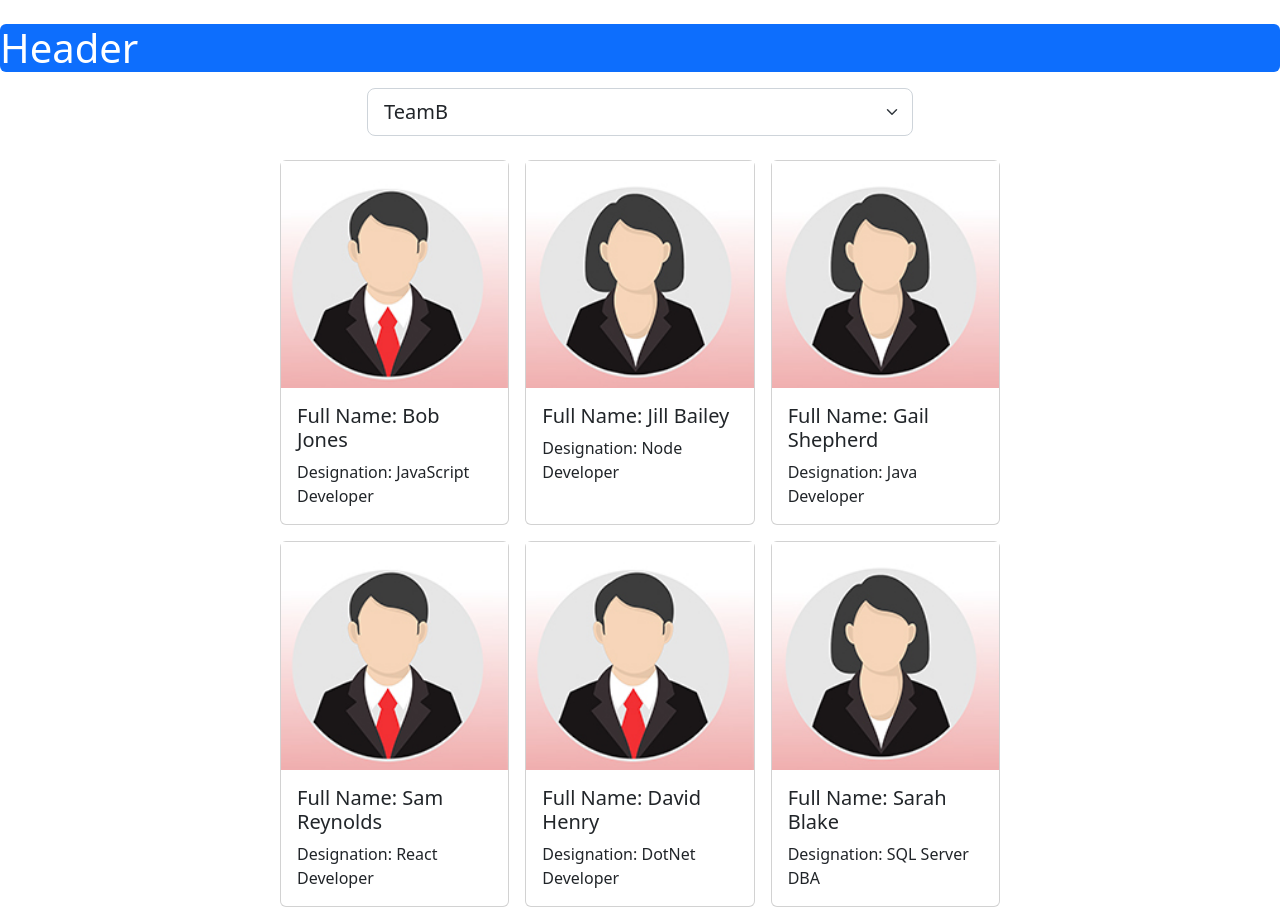
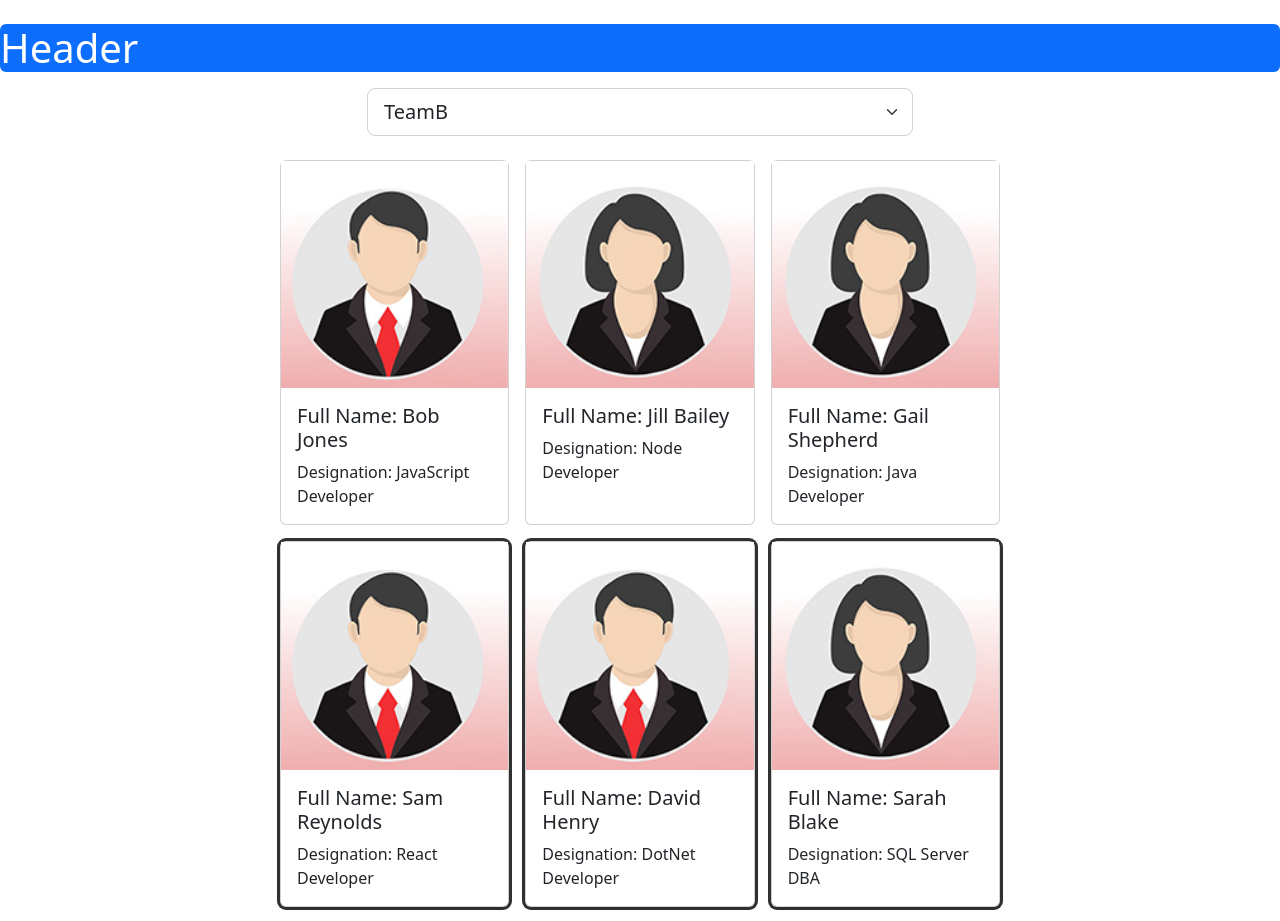
Before and after one commit to Haashir-Shakeel/react-TeamMemeberAllocation, a React (Create React App) app: page / in a window 1280 px wide. Shown: the top 921 px of the page. Built offline with nearby package versions, Linux system fonts and the light colour scheme.

Commit message:
member addition and removal working

```diff
--- a/src/App.css
+++ b/src/App.css
@@ -2,3 +2,7 @@
   display: grid;
   grid-template-columns: 1fr 1fr 1fr;
 }
+
+.standout{
+  box-shadow: rgba(0, 0, 0, 0.16) 0px 1px 4px, rgb(51, 51, 51) 0px 0px 0px 3px;
+}
--- a/src/components/Employees.jsx
+++ b/src/components/Employees.jsx
@@ -90,11 +90,20 @@
       teamName: "TeamD"
     }])
 
+    const handleEmpoyeeCardClick = (event) => {
+      console.log('inside emplyee card click')
+      const transformedEmployees = employees.map((employee) => employee.id === parseInt(event.currentTarget.id)
+        ?(employee.teamName === team)?{...employee, teamName:''}:{...employee,teamName:team}
+        :employee)
+
+        SetEmployees(transformedEmployees)
+    }
+
   return (
     <main className='container'>
       <div className='row justify-content-center mb-3 mt-3'>
         <div className='col-6'>
-          <select className='form-select form-select-lg' value={team} onChange={(e)=>setTeam(e.target.value)}>
+          <select className='form-select form-select-lg' value={team}  onChange={(e)=>setTeam(e.target.value)}>
             <option value="TeamA">TeamA</option>
             <option value="TeamB">TeamB</option>
             <option value="TeamC">TeamC</option>
@@ -107,20 +116,20 @@
           <div className='card-collection'>
 
             {
-              employees.map((item)=>{
+              employees.map((employee)=>{
                 return (
-                  <div key={item.id} className='card m-2' style={{cursor:"pointer"}} >
+                  <div id={employee.id} key={employee.id} className={(employee.teamName === team ? 'card m-2 standout': 'card m-2')} style={{cursor:"pointer"}} onClick={handleEmpoyeeCardClick} >
                 {
-                  item.gender === 'male' ?
+                  employee.gender === 'male' ?
                 <img src={maleProfile}/>
                 : <img src={femaleProfile}/>
                 }
                 <div className='card-body'>
                   <h5 className='card-title'>
-                    Full Name: {item.fullName}
+                    Full Name: {employee.fullName}
                   </h5>
                   <p className='card-text'>
-                    Designation: {item.designation}
+                    Designation: {employee.designation}
                   </p>
                 </div>
                 </div>
```
